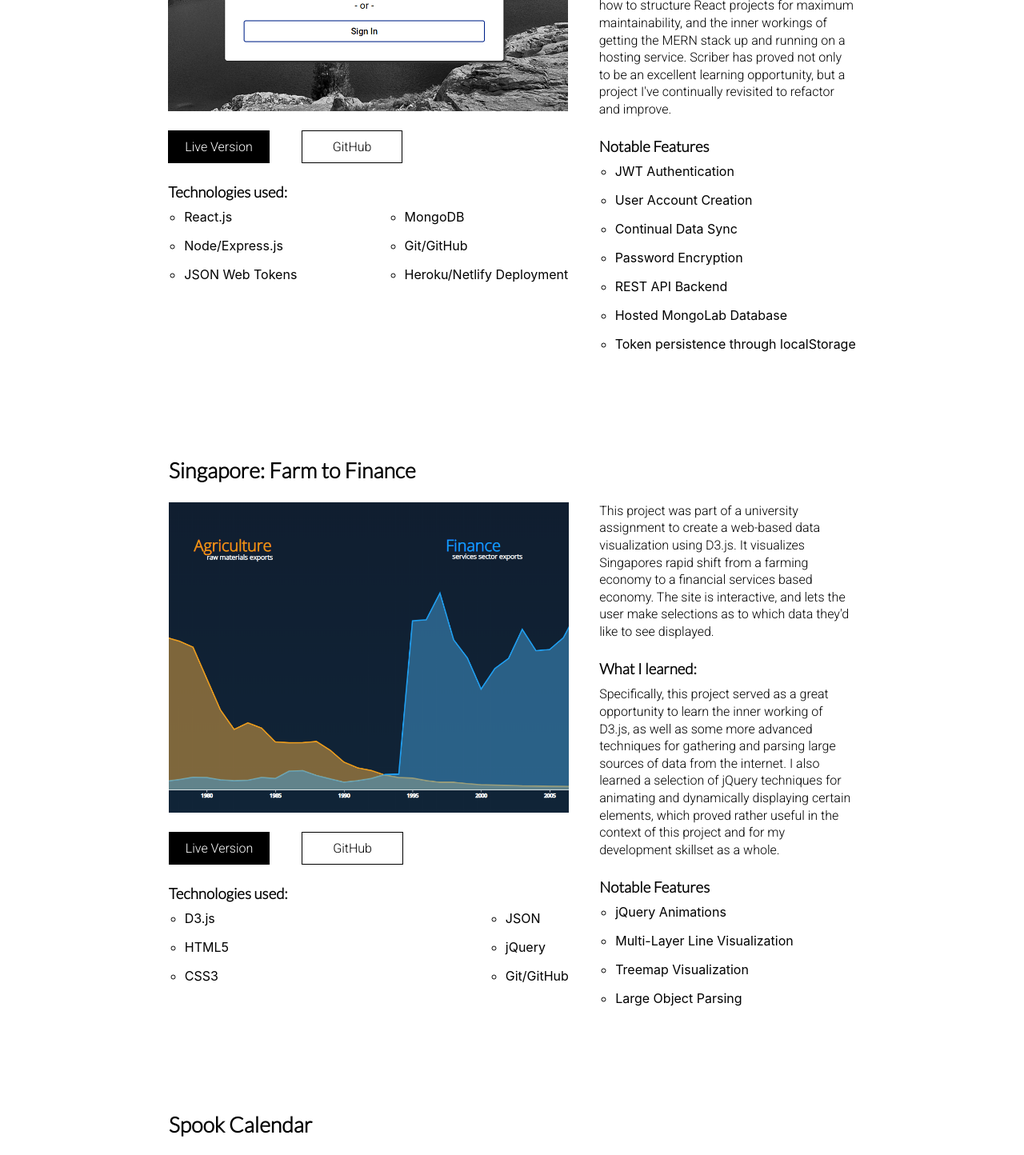
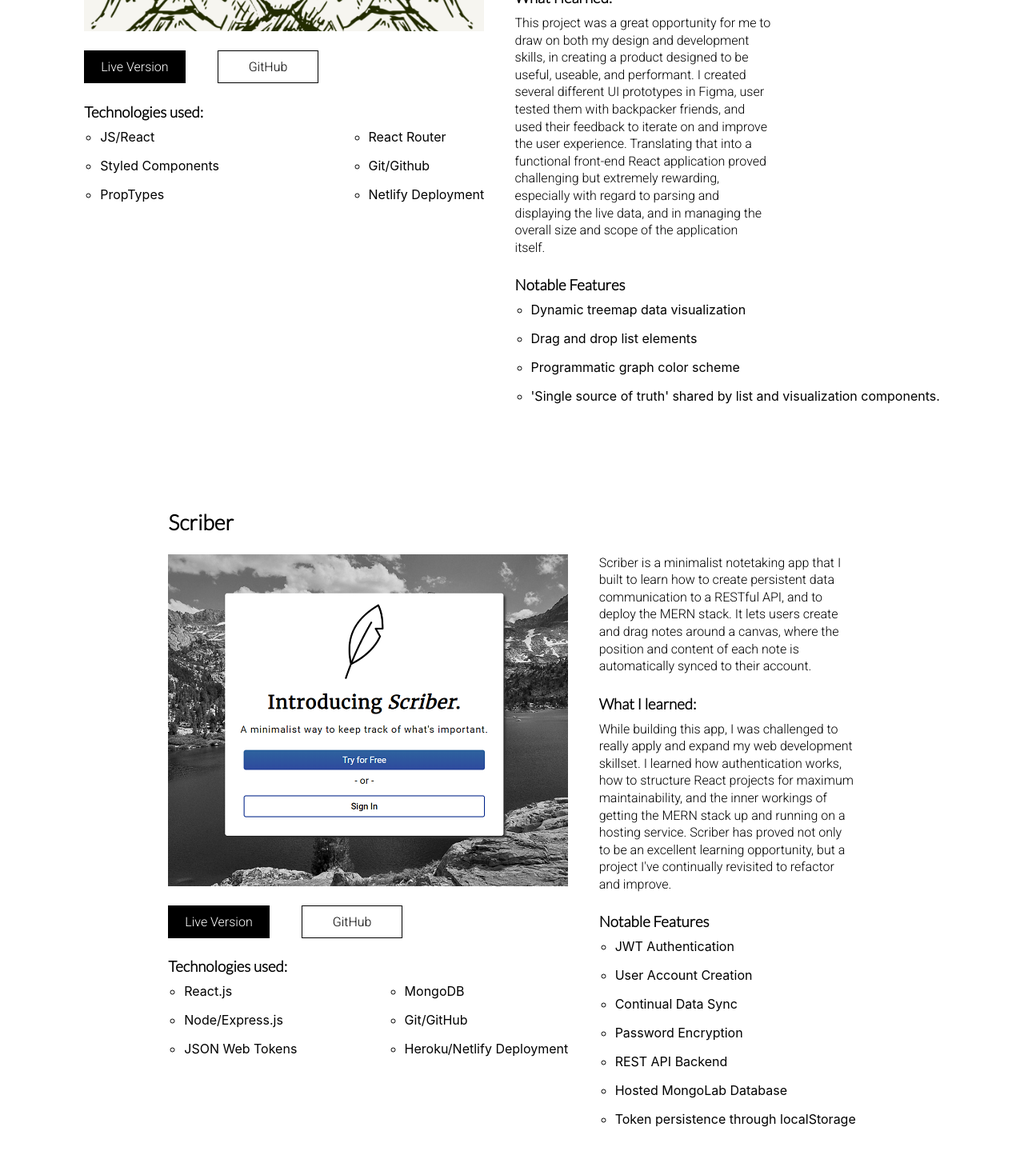
Before and after one commit to mitchHartigan/portfolio, a React (Create React App) app: page / in a window 1280 px wide. Shown: the part 2300-3744 px from the top of the page at 80% size. Built offline with nearby package versions, Linux system fonts and the light colour scheme.

Commit message:
feat: content update for Pakkit

```diff
--- a/src/components/Page.js
+++ b/src/components/Page.js
@@ -37,6 +37,38 @@ export default class Page extends Component {
         <div id="my-work">
           <PageTitle textStyle="pageTitle-Header-Text">My Projects</PageTitle>
 
+          <Project
+            projectTitle="Pakkit"
+            projectTitleStyle="project-Title-Text"
+            displayImg={pakkit_display}
+            liveURL="https://pakkit.netlify.app/"
+            githubURL="https://github.com/mitchHartigan/pakkit/"
+            techBulletPointsCol1={[
+              "JS/React",
+              "Styled Components",
+              "PropTypes",
+            ]}
+            techBulletPointsCol2={[
+              "React Router",
+              "Git/Github",
+              "Netlify Deployment",
+            ]}
+            projectDescription={`One of my favorite hobbies is backpacking, and having to carry less weight always leads to a more enjoyable trip.
+                                However, deciding what backpacking gear to bring and what to leave behind is often a difficult process full of trade-offs. Pakkit is a web-based data visualization tool
+                                that I designed to help make these decisions easier. It allows users to enter the weight of each item in their pack,
+                                creating and displaying a visual representation of their backpacking gear.`}
+            challengesDescription={`This project was a great opportunity for me to draw on both my design and development skills, in creating a product designed to be useful,
+                                    useable, and performant. I created several different UI prototypes in Figma, user tested them with backpacker friends, and used their feedback to
+                                    iterate on and improve the user experience. Translating that into a functional front-end React application proved challenging but extremely rewarding,
+                                    especially with regard to parsing and displaying the live data, and in managing the overall size and scope of the application itself.
+                                    `}
+            featureBulletPoints={[
+              "Dynamic treemap data visualization",
+              "Drag and drop list elements",
+              "Programmatic graph color scheme",
+              "'Single source of truth' shared by list and visualization components.",
+            ]}
+          />
           <Project
             projectTitle={"Scriber"}
             projectTitleStyle={"project-Title-Text"}
@@ -101,56 +133,6 @@ export default class Page extends Component {
               "Large Object Parsing",
             ]}
           />
-          <Project
-            projectTitle={"Spook Calendar"}
-            projectTitleStyle={"project-Title-Text"}
-            displayImg={spook_calendar_display}
-            liveURL={"https://mitchhartigan.github.io/spook-calendar/"}
-            githubURL={"https://github.com/mitchHartigan/spook-calendar/"}
-            techBulletPointsCol1={["HTML5", "JS"]}
-            techBulletPointsCol2={["CSS3", "Git/GitHub"]}
-            projectDescription={`This website acts as a year calendar relative to October, where it is assumed that all other months don't
-                                exist and therefore it is always time to be spooky. Originally based off of a meme conveying the same message, the
-                                Spook Calendar was created as a one-day challenge/hackathon build.`}
-            challengesDescription={`As is likely true with many projects created hastily during hackathons, I failed to truly think through all of the different
-                                    conditions and outcomes that would be caused by the range of different dates throught the year. Spook Calendar taught me on a small scale
-                                    the long-running implications of hacky code and overconfidence, and changed my mindset towards approaching even seemingly simple development problems.
-                                  `}
-            featureBulletPoints={[
-              "JS Date Formatting",
-              "JS String Manipulation",
-              "Responsive Design",
-              "CSS Animations",
-            ]}
-          />
-          <Project
-            projectTitle="Pakkit"
-            projectTitleStyle="project-Title-Text"
-            displayImg={pakkit_display}
-            liveURL="https://pakkit.netlify.app/"
-            githubURL="https://github.com/mitchHartigan/pakkit/"
-            techBulletPointsCol1={[
-              "JS",
-              "React Beautiful DnD",
-              "Styled Components",
-              "PropTypes",
-            ]}
-            techBulletPointsCol2={[
-              "React Router",
-              "Treemap Data Visualization",
-              "Persistent Data through localstorage",
-            ]}
-            projectDescription={`One of my favorite hobbies is backpacking, and having to carry less weight always leads to a more enjoyable trip.
-                                However, deciding what backpacking gear to bring and what to leave behind is often a difficult process full of trade-offs. Pakkit is a web-based data visualization tool
-                                that I designed to help make these decisions easier. It allows users to enter the weight of each item in their pack,
-                                creating and displaying a visual representation of their backpacking gear.`}
-            challengesDescription={`This project was a great opportunity for me to draw on both my design and development skills, in creating a product designed to be useful,
-                                    useable, and performant. I created several different UI prototypes in Figma, user tested them with backpacker friends, and used their feedback to
-                                    iterate on and improve the user experience. Translating that into a functional front-end React application proved challenging but extremely rewarding,
-                                    especially with regard to parsing and displaying the live data, and in managing the overall size and scope of the application itself.
-                                    `}
-            featureBulletPoints={[""]}
-          />
         </div>
         <div id="my-experience" className="page-Div">
           <Experience />
```
Also changed, not shown: src/Pakkit_thumbnail.PNG.
